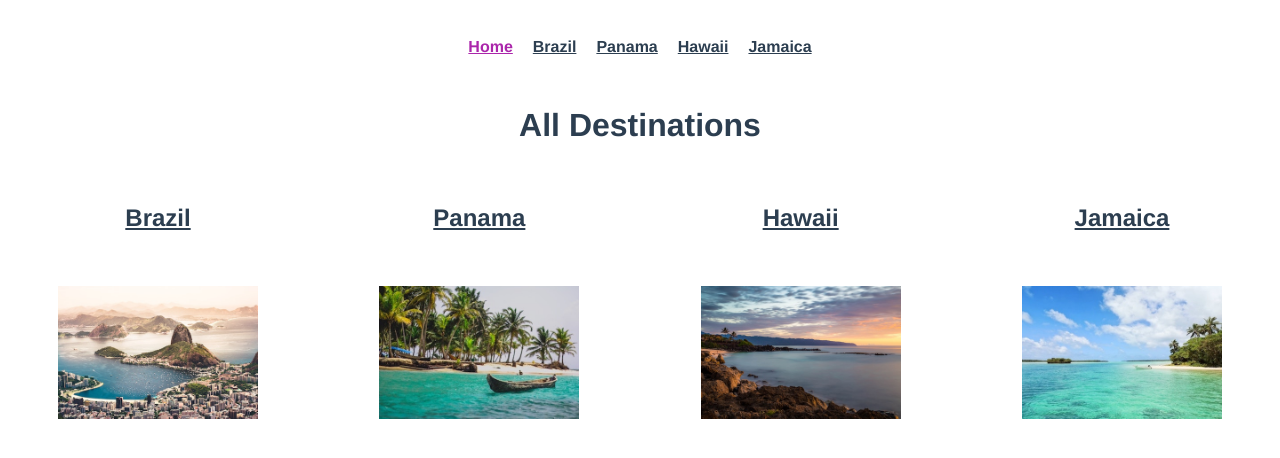
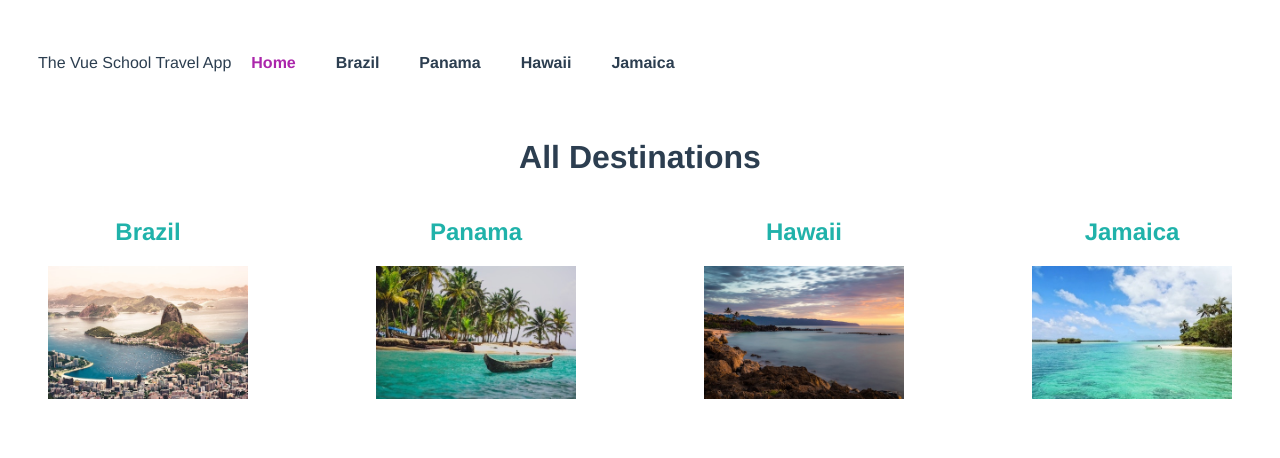
Before and after one commit to DavidGallegoGomez/vue-school-router, a Vue app: page / in a window 1280 px wide. Shown: the top 458 px of the page. Built offline with nearby package versions, Linux system fonts and the light colour scheme.

Commit message:
feat: Lesson 9 finished

```diff
--- a/src/App.vue
+++ b/src/App.vue
@@ -1,7 +1,7 @@
 <template>
   <div id="app">
     <the-navigation />
-    <router-view />
+    <router-view :key="$route.path" />
   </div>
 </template>
 
--- a/src/components/TheNavigation.vue
+++ b/src/components/TheNavigation.vue
@@ -1,16 +1,39 @@
 <template>
   <nav id="nav">
-    <router-link to="/">Home</router-link>
-    <router-link to="/brazil">Brazil</router-link>
-    <router-link to="/panama">Panama</router-link>
-    <router-link to="/hawaii">Hawaii</router-link>
-    <router-link to="/Jamaica">Jamaica</router-link>
+    <p class="logo">The Vue School Travel App</p>
+    <ul class="nav-links">
+      <li class="links">
+        <router-link to="/">Home</router-link>
+      </li>
+      <li
+        v-for="destination in destinations"
+        :key="destination.name"
+        class="links"
+      >
+        <router-link
+          :to="{
+            name: 'DestinationDetails',
+            params: { id: destination.id }
+          }"
+        >
+          {{ destination.name }}
+        </router-link>
+      </li>
+    </ul>
   </nav>
 </template>
 
 <script>
+import store from "@/data/store.js";
+
 export default {
-  name: "TheNavigation"
+  name: "TheNavigation",
+  data() {
+    return {
+      destinationId: this.$route.params.id,
+      destinations: store.destinations
+    };
+  }
 };
 </script>
 
@@ -32,13 +55,11 @@ a {
 }
 #nav {
   display: flex;
-  justify-content: center;
-  padding: 30px;
 
   a {
+    color: #2c3e50;
+    text-decoration: none;
     font-weight: bold;
-    color: #2c3e50;
-    padding: 0 10px;
 
     &.vue-school-active-class {
       color: #ab26ab;
--- a/src/router/index.js
+++ b/src/router/index.js
@@ -9,26 +9,6 @@ const routes = [
     path: "/",
     name: "home",
     component: Home
-  },
-  {
-    path: "/brazil",
-    name: "brazil",
-    component: () => import(/* webpackChunkName: "brazil" */ "@/views/Brazil")
-  },
-  {
-    path: "/hawaii",
-    name: "hawaii",
-    component: () => import(/* webpackChunkName: "hawaii" */ "@/views/Hawaii")
-  },
-  {
-    path: "/panama",
-    name: "panama",
-    component: () => import(/* webpackChunkName: "panama" */ "@/views/Panama")
-  },
-  {
-    path: "/jamaica",
-    name: "jamaica",
-    component: () => import(/* webpackChunkName: "jamaica" */ "@/views/Jamaica")
   },
   {
     path: "/details/:id",
--- a/src/views/Brazil.vue
+++ /dev/null
@@ -1,5 +0,0 @@
-<template>
-  <div>
-    <h1>Brazil</h1>
-  </div>
-</template>
--- a/src/views/DestinationDetails.vue
+++ b/src/views/DestinationDetails.vue
@@ -2,7 +2,10 @@
   <section class="destination">
     <h1>{{ destination.name }}</h1>
     <div class="destination-details">
-      <img :src="require(`@/assets/${destination.image}`)" :alt="destination.name">
+      <img
+        :src="require(`@/assets/${destination.image}`)"
+        :alt="destination.name"
+      />
       <p>{{ destination.description }}</p>
     </div>
   </section>
@@ -15,16 +18,16 @@ export default {
   data() {
     return {
       destinationId: this.$route.params.id
-    }
+    };
   },
   computed: {
     destination() {
       return store.destinations.find(
         destination => destination.id === this.destinationId
-      )
+      );
     }
   }
-}
+};
 </script>
 
 <style scoped>
--- a/src/views/Hawaii.vue
+++ /dev/null
@@ -1,5 +0,0 @@
-<template>
-  <div>
-    <h1>Hawaii</h1>
-  </div>
-</template>
--- a/src/views/Home.vue
+++ b/src/views/Home.vue
@@ -49,12 +49,11 @@ img {
   justify-content: space-between;
 }
 a {
-  font-weight: bold;
-  color: #2c3e50;
-  padding: 0 10px;
-
-  &.vue-school-active-class {
-    color: #ab26ab;
+  color: lightseagreen;
+  text-decoration: none;
+  &:hover,
+  &:visited {
+    text-decoration: underline;
   }
 }
 </style>
--- a/src/views/Jamaica.vue
+++ /dev/null
@@ -1,5 +0,0 @@
-<template>
-  <div>
-    <h1>Jamaica</h1>
-  </div>
-</template>
--- a/src/views/Panama.vue
+++ /dev/null
@@ -1,5 +0,0 @@
-<template>
-  <div>
-    <h1>Panama</h1>
-  </div>
-</template>
```
Lines whose indentation alone changed are shown as unchanged.
